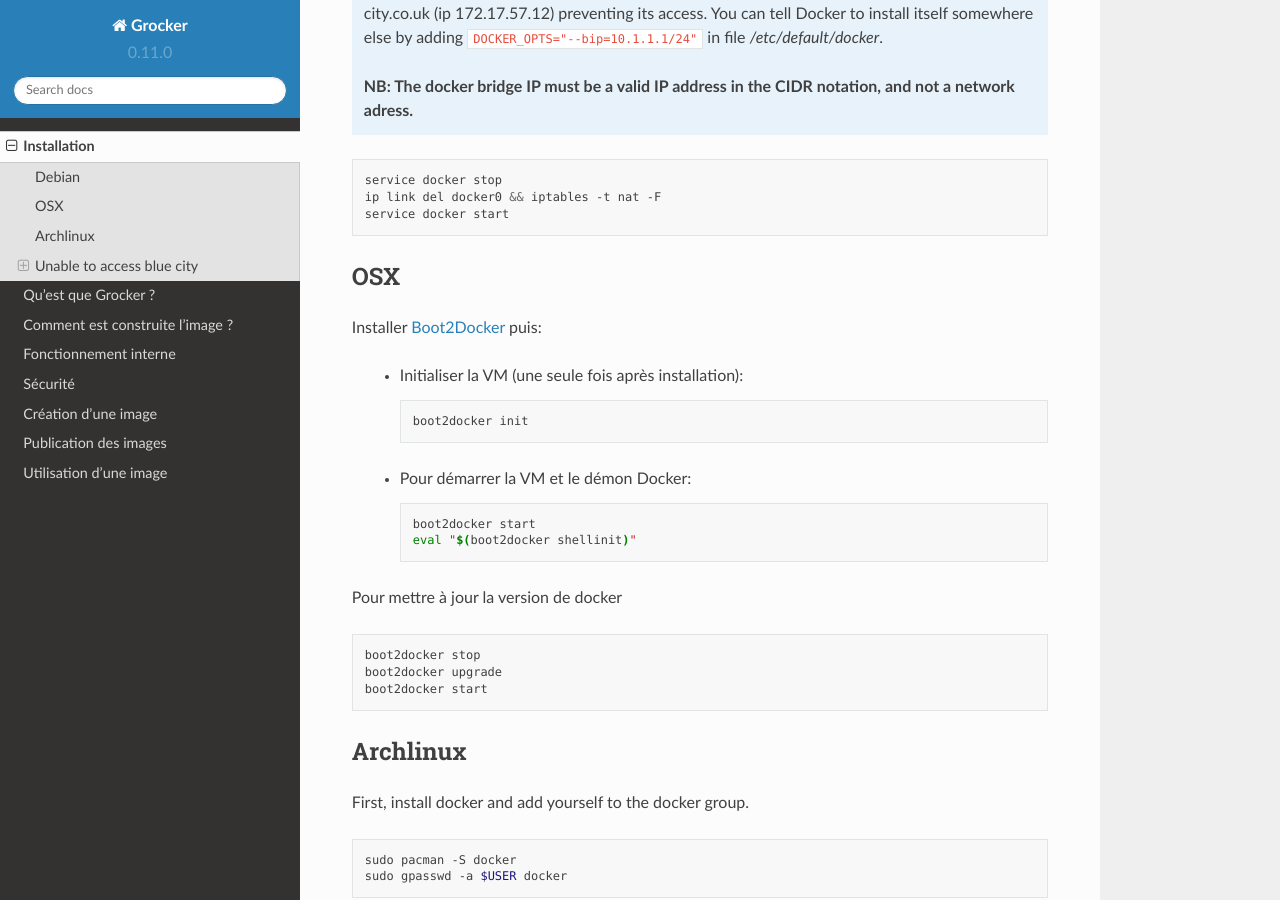
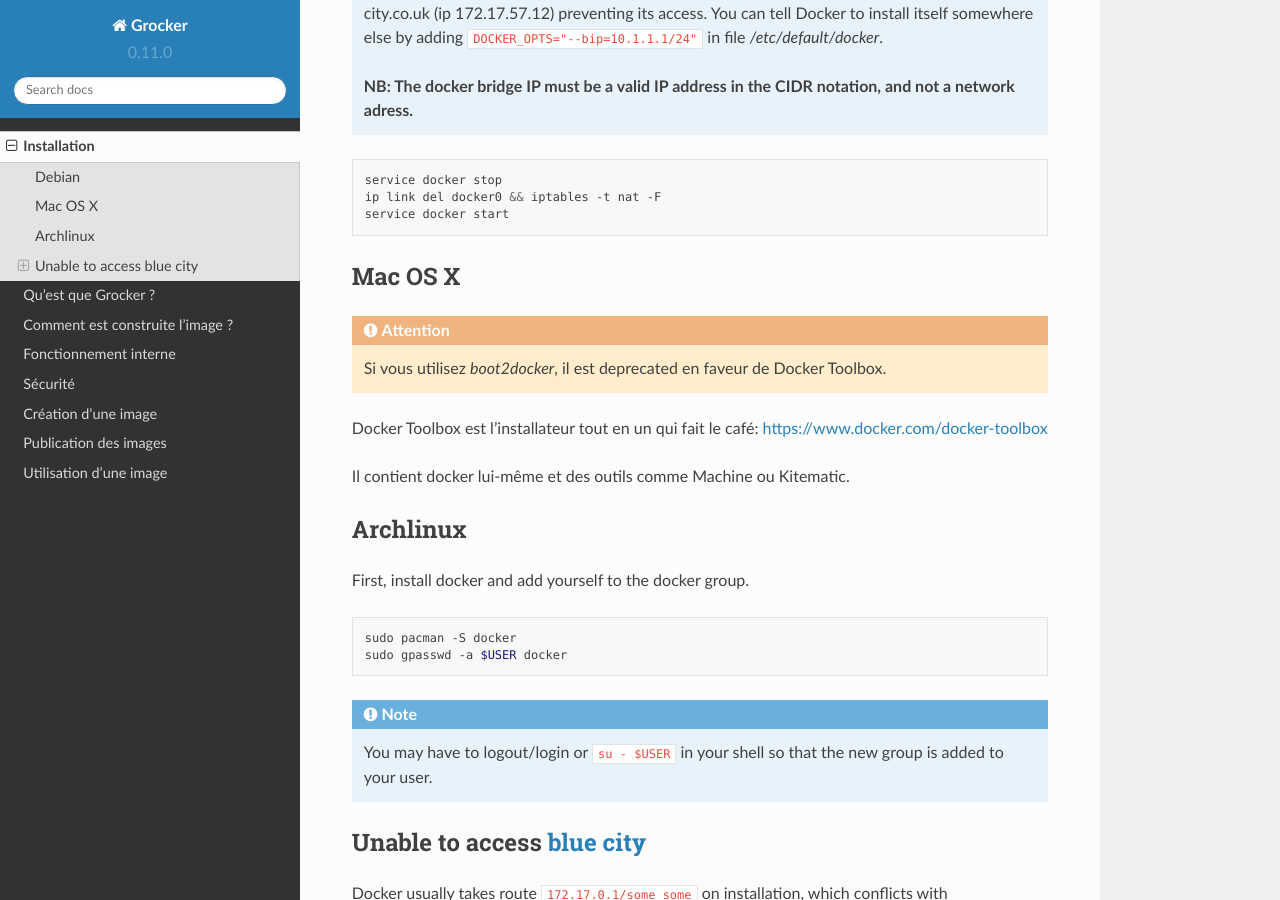
Before and after one commit to Polyconseil/grocker, a Sphinx documentation site: the page built from docs/installation.rst, in a window 1280 px wide and 900 px high, scrolled down 823 px. Built offline with Sphinx 7.4.7 and the Read the Docs theme 2.0.0, drawn with Linux system fonts in a browser that asks for light colours.

Commit message:
docs: update installation instructions for Mac
Yay, first commit, on the docs!

```diff
--- a/docs/installation.rst
+++ b/docs/installation.rst
@@ -49,33 +49,17 @@ Then reload the systemd configuration
   ip link del docker0 && iptables -t nat -F
   service docker start
 
-OSX
----
+Mac OS X
+--------
 
-Installer `Boot2Docker`_ puis:
+.. attention::
 
-  - Initialiser la VM (une seule fois après installation):
+    Si vous utilisez `boot2docker`, il est deprecated en faveur de Docker Toolbox.
 
-    .. code-block:: shell
+Docker Toolbox est l'installateur tout en un qui fait le café: https://www.docker.com/docker-toolbox
 
-      boot2docker init
+Il contient docker lui-même et des outils comme Machine ou Kitematic.
 
-  - Pour démarrer la VM et le démon Docker:
-
-    .. code-block:: shell
-
-      boot2docker start
-      eval "$(boot2docker shellinit)"
-
-.. _Boot2Docker: http://boot2docker.io
-
-Pour mettre à jour la version de docker
-
-.. code-block:: shell
-
-  boot2docker stop
-  boot2docker upgrade
-  boot2docker start
 
 Archlinux
 ---------
```
